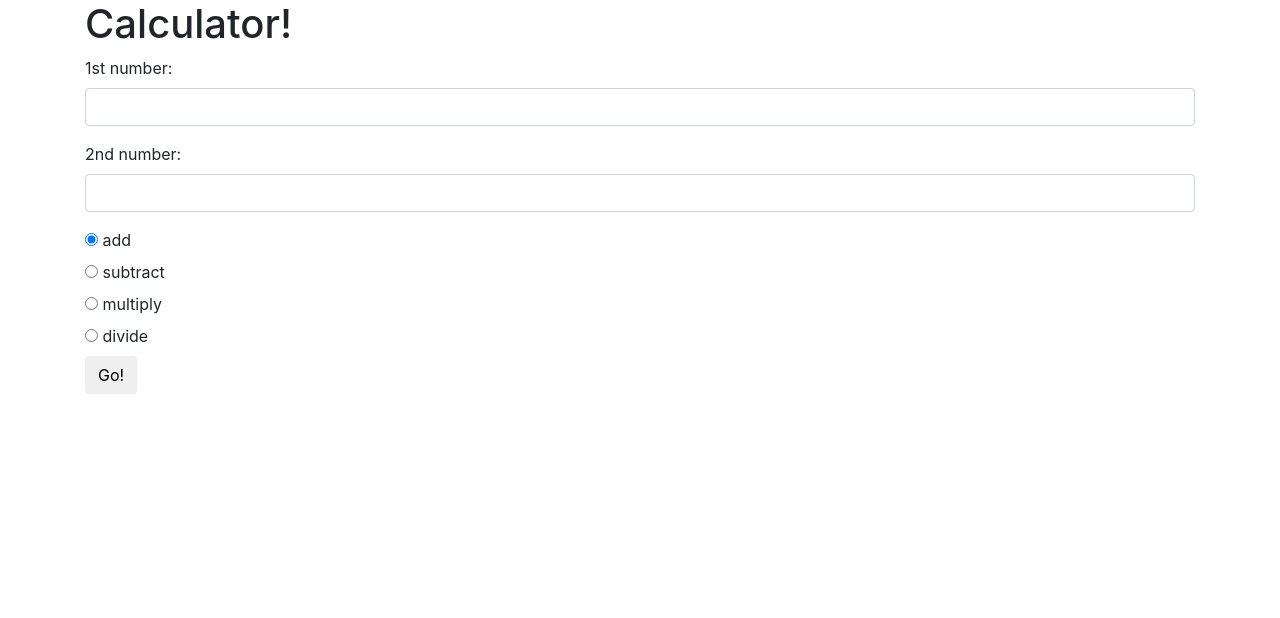
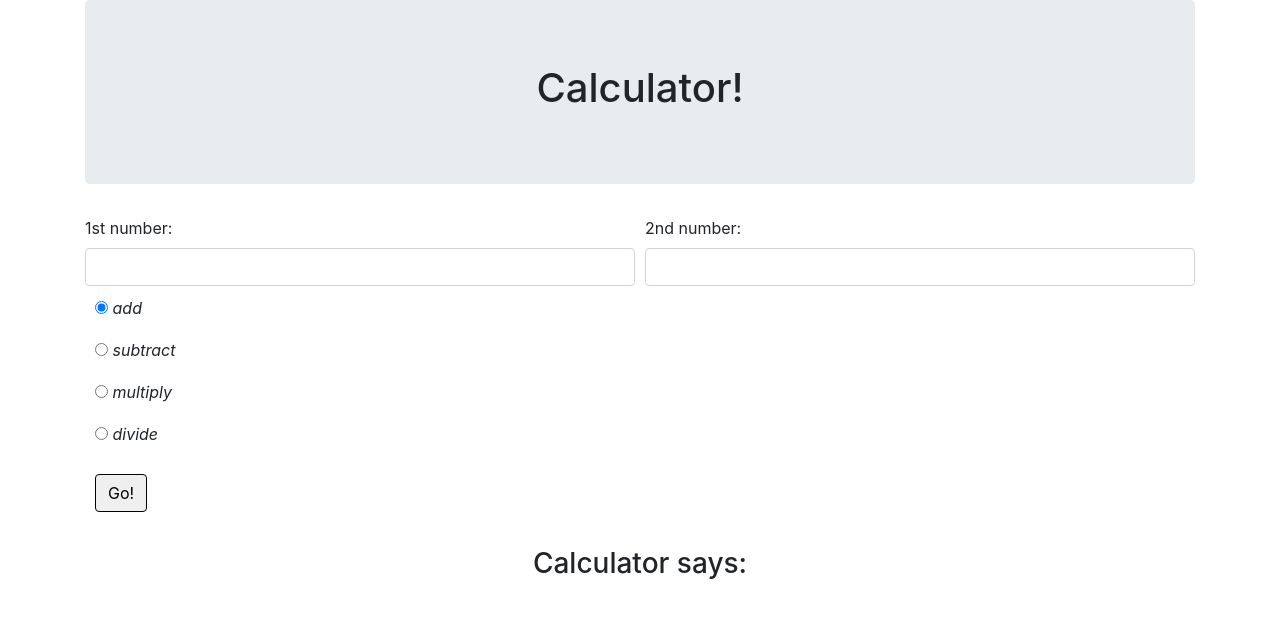
Before and after one commit to summersmaggie/calculator_site_2, a plain HTML site: page index.html in a window 1280 px wide. Drawn offline with Linux system fonts and the light colour scheme.

Commit message:
add user interface and custom CSS

```diff
--- a/css/styles.css
+++ b/css/styles.css
@@ -1,16 +1,23 @@
-#seven{}
-#eight{}
-#nine{}
-#plus{}
-#four{}
-#five{}
-#six{}
-#minus{}
-#one{}
-#two{}
-#three{}
-#times{}
-#zero{}
-#point{}
-#equals{}
-#divide{}
+.jumbotron {
+  text-align: center;
+}
+
+.radio {
+  font-style: italic;
+  margin: 10px;
+}
+
+.btn {
+  border: 1px solid black;
+  margin: 10px;
+}
+
+#output {
+  font-size: 25px;
+}
+
+.result {
+  text-align: center;
+  margin: 10px;
+  padding: 15px;
+}
--- a/index.html
+++ b/index.html
@@ -6,23 +6,27 @@
     <link rel="stylesheet" type="text/css" href="css/styles.css">
     <script src="js/jquery-3.2.1.js"></script>
     <script src="js/scripts.js"></script>
-    <title></title>
+    <title>Calculator</title>
   </head>
 
   <body>
     <div class ="container">
-      <div class="page-header">
+      <div class="jumbotron">
         <h1>Calculator!</h1>
       </div>
+
       <form id="calculator">
-        <div class="form-group">
+        <div class="form-row">
+          <div class="col">
             <label for="input1">1st number:</label>
             <input id="input1" class="form-control" type="text">
           </div>
-        <div class="form-group">
+          <div class="col">
             <label for="input2">2nd number:</label>
             <input id="input2" class="form-control" type="text">
           </div>
+      </div>
+
         <div class="radio">
           <label>
             <input type="radio" name="operator" value="add" checked>
@@ -49,9 +53,15 @@
         </div>
         <button type="submit" class="btn">Go!</button>
       </form>
+
+      <div class="result">
+        <h3>Calculator says:</h3>
         <div id="output">
         </div>
       </div>
 
+    </div>
+
+
   </body>
 </html>
```
Lines whose indentation alone changed are shown as unchanged.
